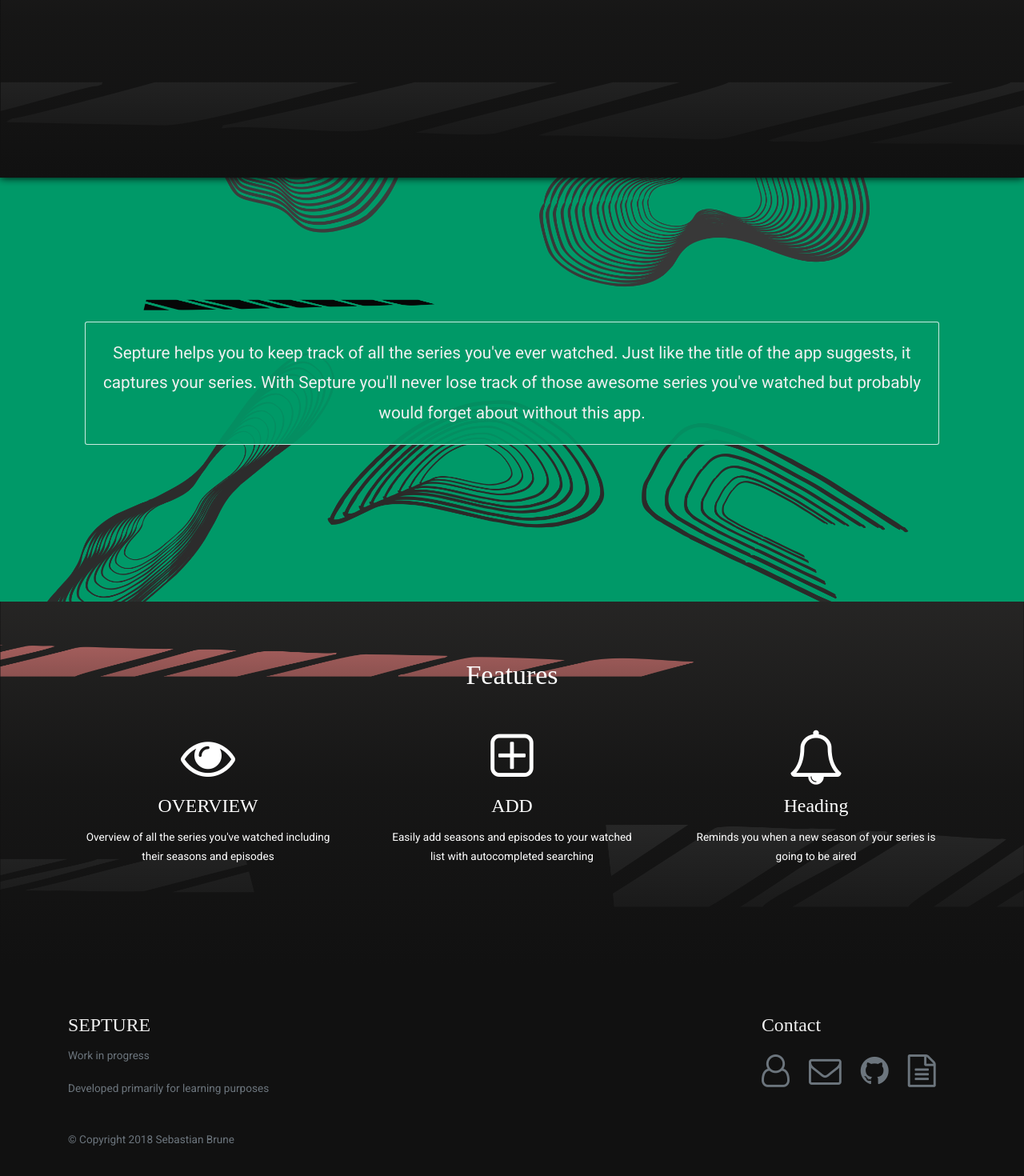
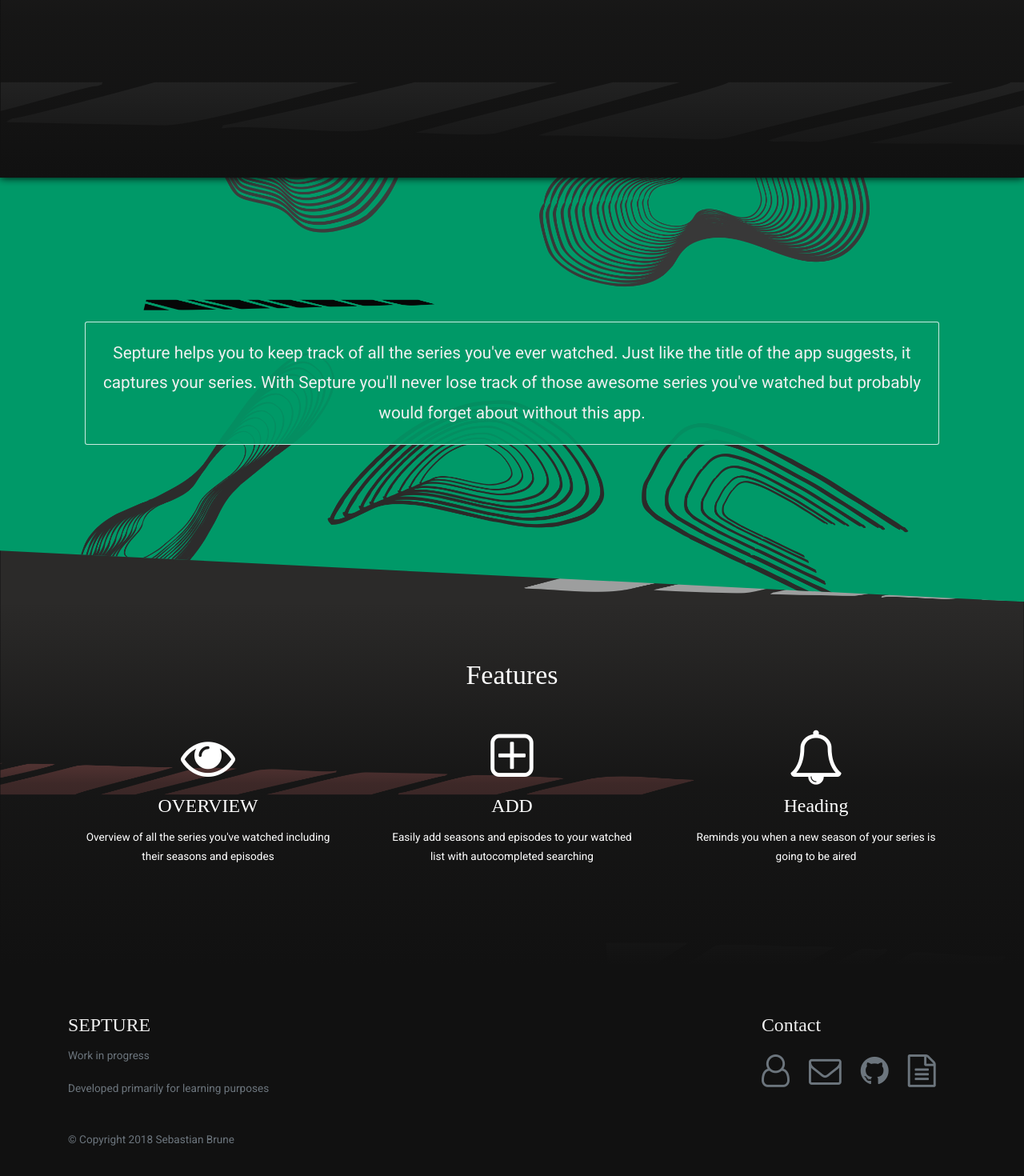
Before and after one commit to sebbrn/septure, an Angular app: page / in a window 1280 px wide. Shown: the part 578-2048 px from the top of the page at 80% size. Built offline with nearby package versions, Linux system fonts and the light colour scheme; a web font is replaced by a local one.

Commit message:
added skewed background

```diff
--- a/src/app/app.component.html
+++ b/src/app/app.component.html
@@ -5,19 +5,22 @@
     <div class="row">
       <div class="col-12 mt-5">
         <h1 class="display-4">SEPTURE</h1>
-        <a href="#about" class="btn btn-lg mt-4 btn-primary shadowed">what is septure?</a>
+        <a href="#about" class="btn btn-lg mt-4 btn-primary">what is septure?</a>
       </div>
     </div>
   </div>
 </div>
 <!-- about -->
-<div class="py-5 bg-primary parallax"
+<div class="content parallax" style="background-image: url('../assets/images/elegantcamo/bonus3.png');">
+  <div class="py-5 bg-primary parallax angled"
        style="background-image: url('../assets/images/elegantcamo/elements lines.png');" id="about">
     <div class="container p-4 my-5">
       <div class="row">
         <div class="col-12">
-        <p class="lead box">Septure helps you to keep track of all the series you've ever watched. Just like the title of
-          the app suggests, it captures your series. With Septure you'll never lose track of those awesome series you've
+          <p class="lead box">Septure helps you to keep track of all the series you've ever watched. Just like the title
+            of
+            the app suggests, it captures your series. With Septure you'll never lose track of those awesome series
+            you've
             watched but probably would forget about
             without this app.</p>
         </div>
@@ -25,8 +28,7 @@
     </div>
   </div>
   <!-- Features -->
-<div class="py-5 align-items-center align-self-center section-fade-out parallax"
-     style="background-image: url('../assets/images/elegantcamo/bonus3.png');">
+  <div class="py-5 align-items-center align-self-center section-fade-out">
     <div class="container justify-content-center">
       <div class="row">
         <div class="col-md-12">
@@ -48,6 +50,7 @@
           <i class="d-block  fa fa-5x fa-bell-o"></i>
           <h3 class="my-2">Heading</h3>
           <p class="">Reminds you when a new season of your series is going to be aired</p>
+        </div>
       </div>
     </div>
   </div>
--- a/src/app/app.component.scss
+++ b/src/app/app.component.scss
@@ -1,8 +1,31 @@
+.shadowed {
+  z-index: 6;
+}
+
 .parallax {
   background-attachment: fixed;
   background-position: center;
   background-repeat: no-repeat;
   background-size: cover;
+}
+
+.angled {
+  clip-path: polygon(
+      0 0,
+      100% 0,
+      100% 100%,
+      0 calc(100% - 5vw)
+  );
+}
+
+.section-fade-out:before {
+  position: absolute;
+  top: 0;
+  left: 0px;
+  width: 100%;
+  height: 100%;
+  content: ' ';
+  background: linear-gradient(rgba(17, 17, 17, 0), rgba(17, 17, 17, 0.8), #111);
 }
 
 .box {
```
Lines whose indentation alone changed are shown as unchanged.
